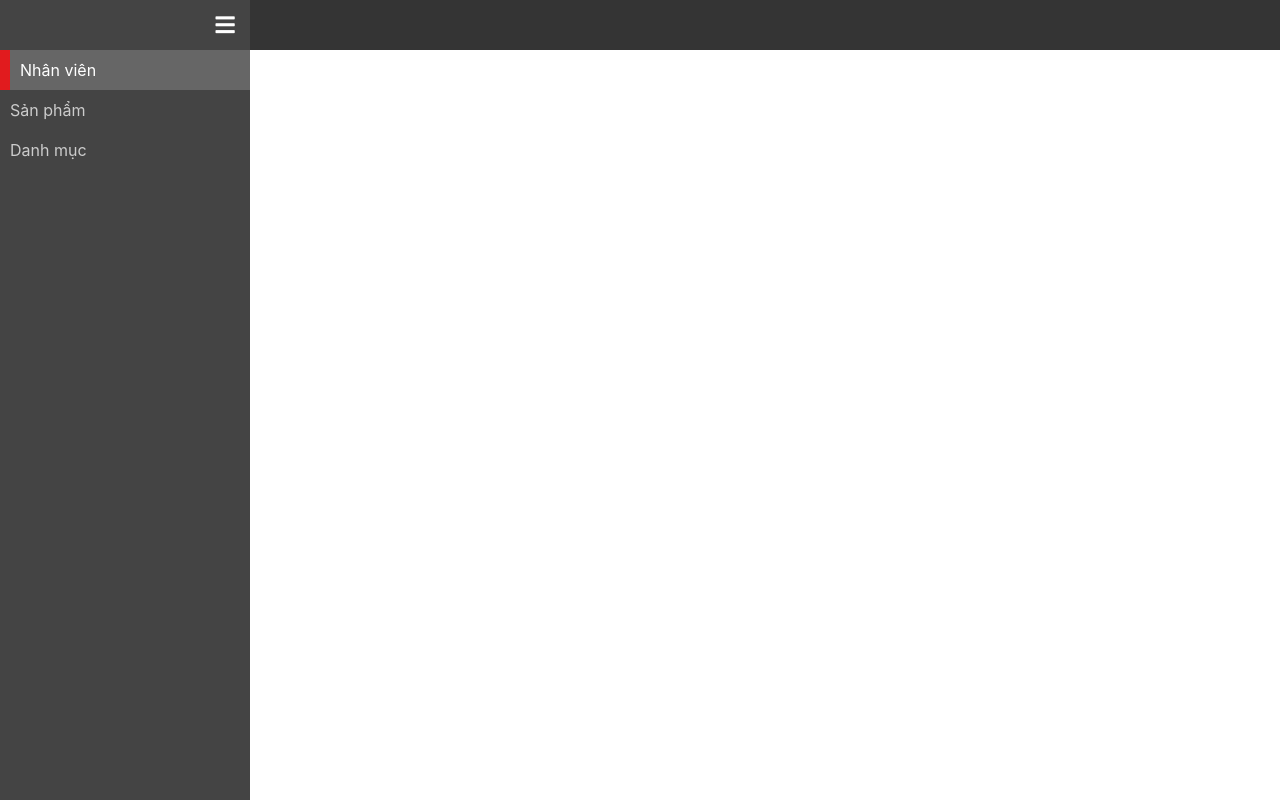
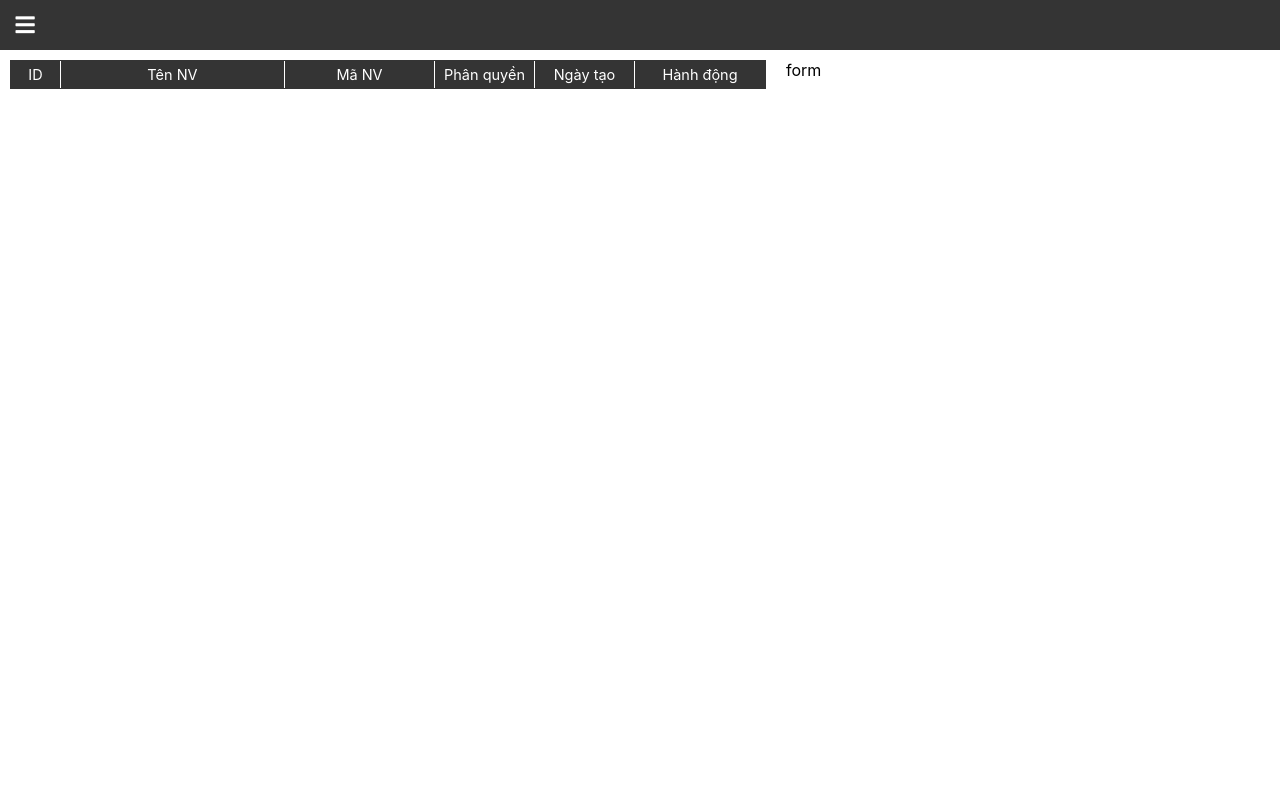
Before and after one commit to EvanNgo/cellphones, a PHP site: page /dashboard/index.php in a window 1280 px wide. Run offline with PHP 8.4, Linux system fonts and the light colour scheme; data that the repository does not hold is empty; some libraries are stand-ins or nearby versions.

Commit message:
[update] Buổi 16 Get UserData by API and render UI

```diff
--- a/dashboard/css/style.css
+++ b/dashboard/css/style.css
@@ -5,6 +5,25 @@ body {
 header {
   height: 50px;
   background: #343434;
+}
+
+.Button {
+  font-size: 1.3rem;
+  padding: 5px 10px;
+  color: #fff;
+  background: #383838;
+  border-radius: 3px;
+  text-align: center;
+  cursor: pointer;
+  user-select: none;
+}
+
+.Button:hover {
+  opacity: 0.7;
+}
+
+.Button:active {
+  filter: brightness(0.7);
 }
 
 .Nav {
@@ -85,6 +104,89 @@ header {
   color: #fff;
 }
 
-.Content {
-  background: #eee;
+/* Common table layout */
+.f-50 {
+  flex: 0 0 50px;
 }
+.f-80 {
+  flex: 0 0 80px;
+}
+.f-100 {
+  flex: 0 0 100px;
+}
+.f-130 {
+  flex: 0 0 130px;
+}
+.f-150 {
+  flex: 0 0 150px;
+}
+.f-200 {
+  flex: 0 0 200px;
+}
+.f-250 {
+  flex: 0 0 250px;
+}
+.f-full {
+  flex-grow: 1;
+}
+/* END: Common table layout */
+
+/* User-content */
+.User {
+  padding: 10px;
+}
+
+.User-content {
+  display: flex;
+}
+
+.User-content section:first-child {
+  flex: 0 0 60%;
+  margin-right: 20px;
+}
+
+.User-content section:last-child {
+  flex-grow: 1;
+}
+
+.User-list {
+  border: 1px solid #343434;
+}
+
+.User-list-head {
+  display: flex;
+  font-size: 13px;
+}
+
+.User-list-head p {
+  color: #fff;
+  background: #343434;
+  text-align: center;
+  padding: 5px;
+  border-right: 1px solid #fff;
+  font-size: 14.5px;
+}
+
+.User-list-head p:last-child {
+  border: none;
+}
+
+.User-list-item {
+  display: flex;
+  border-bottom: 1px solid #343434;
+}
+
+.User-list-item > p {
+  border-right: 1px solid #343434;
+  padding: 10px 5px;
+}
+
+.User-list-item:last-child, .User-list-item > p:last-child {
+  border: none;
+}
+
+.User-list-item .Button {
+  font-size: 13px;
+  margin-right: 5px;
+}
+/* End: User-content */
--- a/dashboard/index.php
+++ b/dashboard/index.php
@@ -12,21 +12,23 @@ require_once DOC_ROOT.'/common/php/common.php';
   </head>
   <body>
     <header>
-      <div class="Nav Nav--active js-nav">
+      <div class="Nav js-nav">
         <div class="Nav-btn js-navBtn">
           <i class="fas fa-bars"></i>
         </div>
         <div class="Nav-content">
           <div class="Nav-menu">
-            <a class="js-navMenuItem Nav-menu-item Nav-menu-item--active" href="javascript:void(0)"><span>Nhân viên</span></a>
-            <a class="js-navMenuItem Nav-menu-item" href="javascript:void(0)"><span>Sản phẩm</span></a>
-            <a class="js-navMenuItem Nav-menu-item" href="javascript:void(0)"><span>Danh mục</span></a>
+            <a data-fm="userFragment" class="js-navMenuItem Nav-menu-item Nav-menu-item--active" href="javascript:void(0)"><span>Nhân viên</span></a>
+            <a data-fm="productFragment" class="js-navMenuItem Nav-menu-item" href="javascript:void(0)"><span>Sản phẩm</span></a>
+            <a data-fm="termFragment" class="js-navMenuItem Nav-menu-item" href="javascript:void(0)"><span>Danh mục</span></a>
           </div>
         </div>
       </div>
     </header>
-    <div class="Content">
-
+    <div class="Content" id="mainContent">
+      <?php include_once DOC_ROOT.'/dashboard/views/fragments/user_fragment.inc'; ?>
+      <?php include_once DOC_ROOT.'/dashboard/views/fragments/product_fragment.inc'; ?>
+      <?php include_once DOC_ROOT.'/dashboard/views/fragments/term_fragment.inc'; ?>
     </div>
     <?= insertJS('/dashboard/js/script.js'); ?>
   </body>
--- a/dashboard/js/script.js
+++ b/dashboard/js/script.js
@@ -8,8 +8,54 @@
       if ($(this).hasClass('Nav-menu-item--active')) {
         return;
       }
+      var newFragmentID = $(this).attr('data-fm');
+      var newFragment = $('#'+newFragmentID);
+
+      if (newFragment.length === 0) {
+        console.log('Có lỗi phát sinh');
+        return;
+      }
+      $('#mainContent > div').hide();
+      newFragment.show();
       $('.Nav-menu-item--active').removeClass('Nav-menu-item--active');
       $(this).addClass('Nav-menu-item--active');
-    })
+      $('.js-nav').removeClass('Nav--active');
+    });
+
+    $.ajax(
+      {
+        url: "/server/api/user.php",
+        type: "POST",
+        data: {
+          action: "GET_USER",
+          datas: ""
+        },
+        success: function(res) {
+          //Thành công lấy được data ở đây
+          if (res == "" || res == "undefined") {
+            console.log('Có lỗi phát sinh');
+            return;
+          }
+          var result = JSON.parse(res);
+          var data = result.data;
+          for(let key in data) {
+            var user = data[key];
+            var htmlCode =
+            '<div class="User-list-item">'+
+              '<p class="f-50">'+user.ID+'</p>'+
+              '<p class="f-full">'+user.Username+'</p>'+
+              '<p class="f-150">'+user.Usercode+'</p>'+
+              '<p class="f-100">'+user.RoleID+'</p>'+
+              '<p class="f-100">'+user.CreatedDate+'</p>'+
+              '<p class="f-130"><span class="Button">Sửa</span><span class="Button">Khóa</span></p>'+
+            '</div>';
+            $('#userList').append(htmlCode);
+          }
+        },
+        error: function(xhr) {
+          console.log(xhr.responseText);
+        }
+      }
+    )
   });
 })(jQuery);
--- /dev/null
+++ b/dashboard/views/fragments/product_fragment.inc
@@ -0,0 +1 @@
+<div id="productFragment" style="display:none">Product</div>
--- /dev/null
+++ b/dashboard/views/fragments/term_fragment.inc
@@ -0,0 +1 @@
+<div id="termFragment" style="display:none">Term</div>
--- /dev/null
+++ b/dashboard/views/fragments/user_fragment.inc
@@ -0,0 +1,19 @@
+<div class="User" id="userFragment">
+  <div class="User-content">
+    <section>
+      <div class="User-list">
+        <div class="User-list-head">
+          <p class="f-50">ID</p>
+          <p class="f-full">Tên NV</p>
+          <p class="f-150">Mã NV</p>
+          <p class="f-100">Phân quyền</p>
+          <p class="f-100">Ngày tạo</p>
+          <p class="f-130">Hành động</p>
+        </div>
+        <div id="userList">
+        </div>
+      </div>
+    </section>
+    <section>form</section>
+  </div>
+</div>
```
Also changed, not shown: server/api/user.php (added, +31 -0 lines), server/database.php (deleted, +0 -12 lines), server/model/db_connect.php (renamed from server/db_connect.php), server/model/db_helper.php (renamed from server/db_helper.php), server/model/user.php (renamed from server/user.php).
